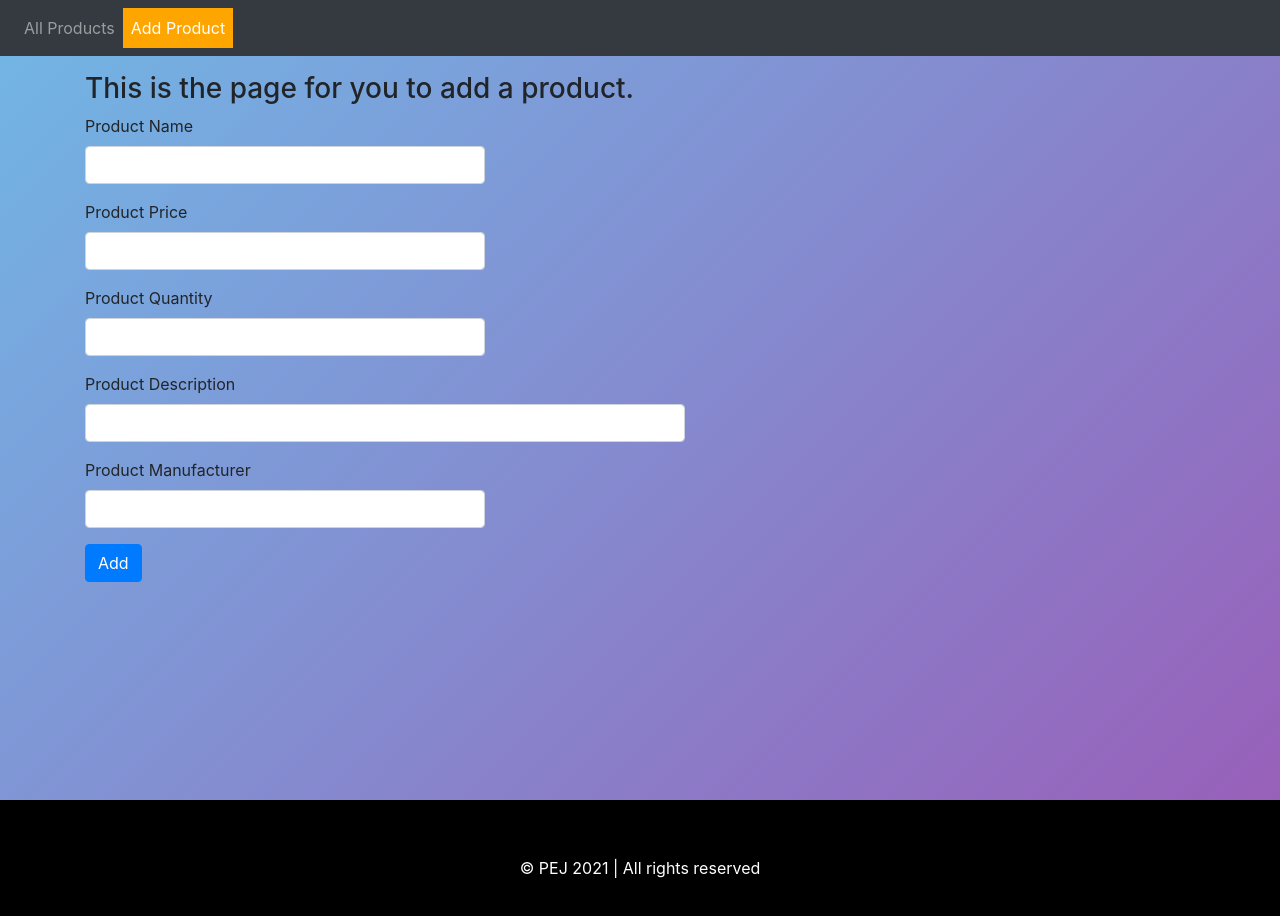
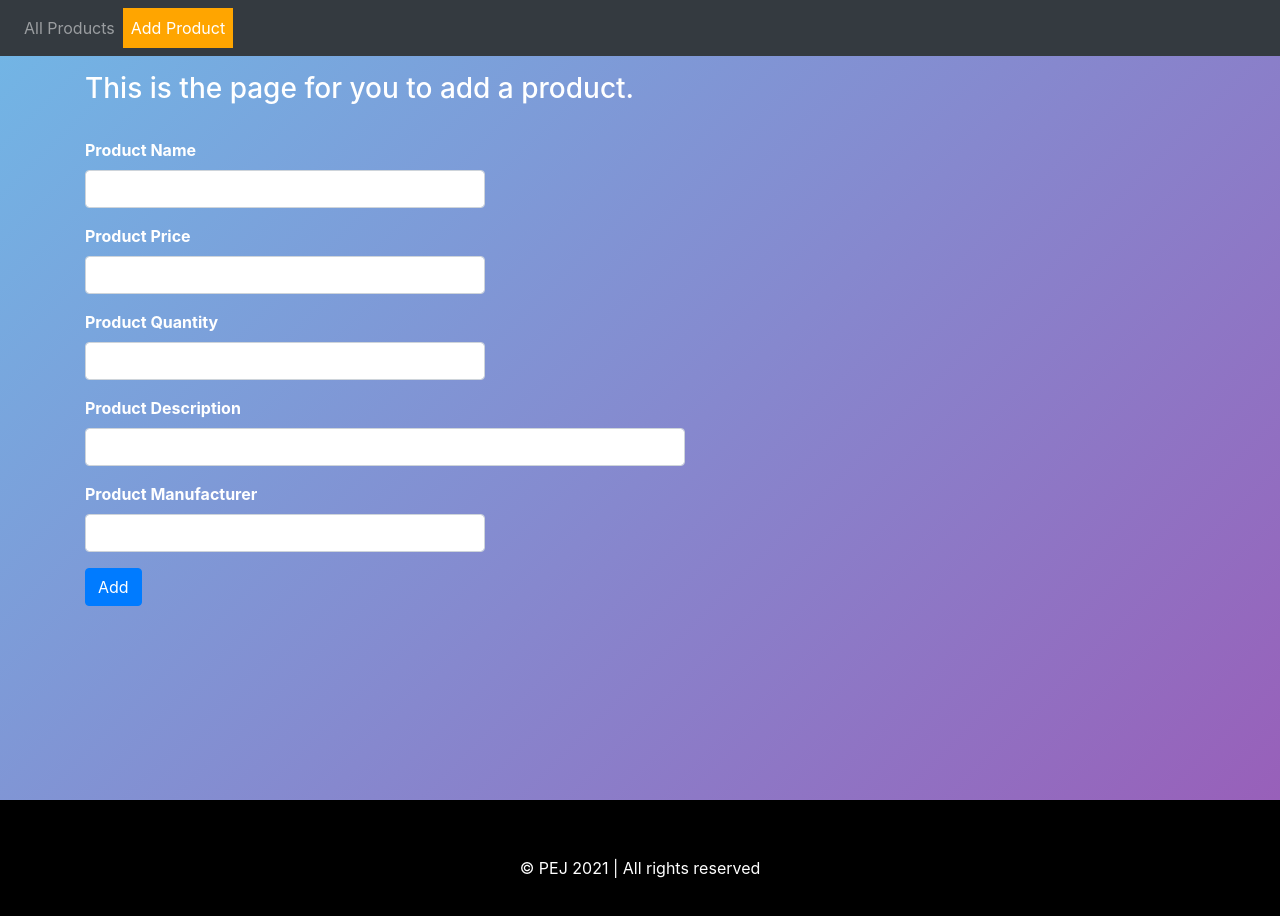
Before and after one commit to pzeng718/MySnack-4, a React (Create React App) app in the folder frontend/: page /add in a window 1280 px wide. Shown: the top 916 px of the page. Built offline with nearby package versions, Linux system fonts and the light colour scheme.

Commit message:
adding styling for Add Product page

```diff
--- a/frontend/src/App.css
+++ b/frontend/src/App.css
@@ -33,6 +33,21 @@ body {
 
 }
 
+h3 {
+  color: #fff;
+  padding-bottom: 1.5rem;
+}
+
+.form-group {
+  color: #fff;
+
+}
+
+label {
+
+  font-weight: bold;
+}
+
 .list {
   text-align: left;
   max-width: 750px;
```
